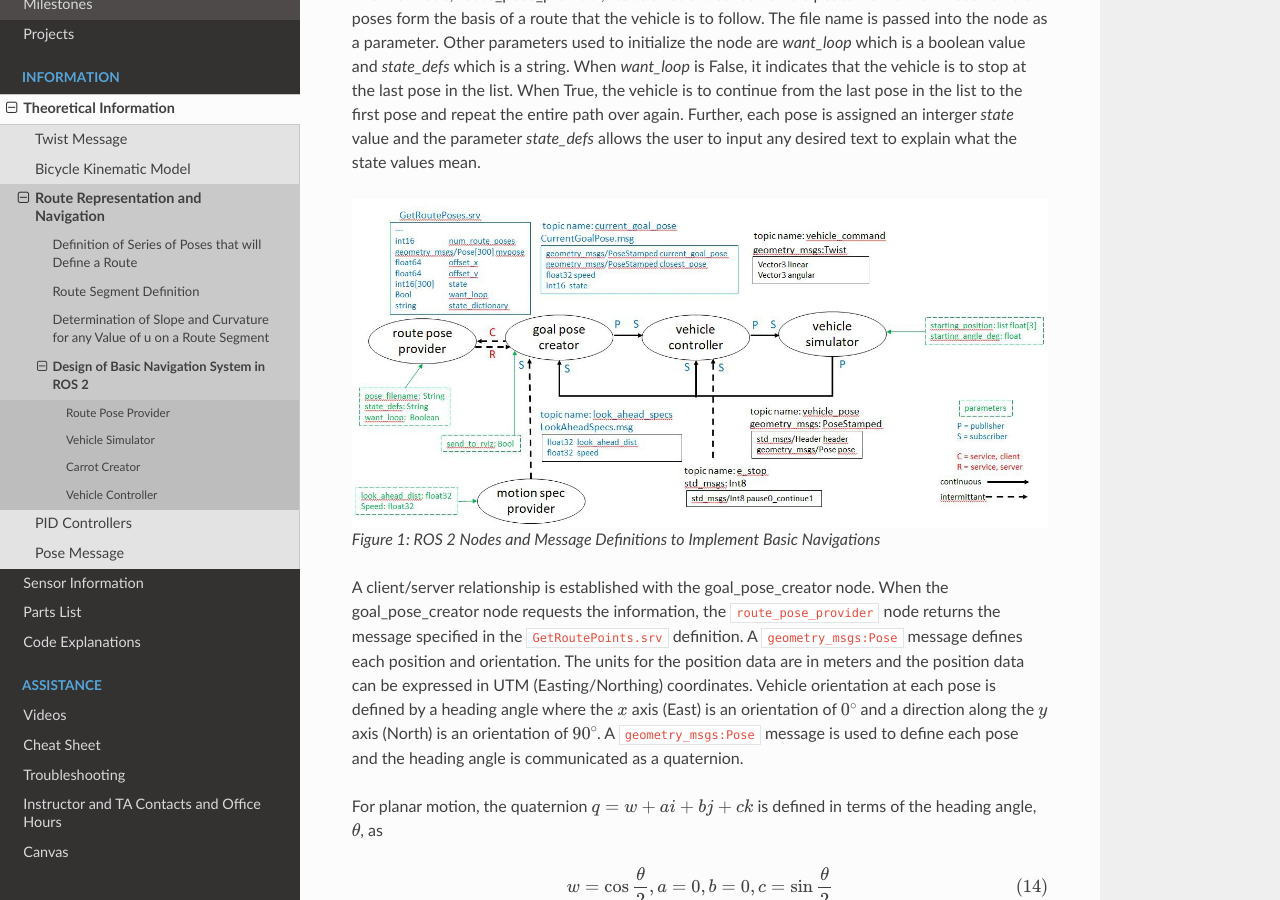
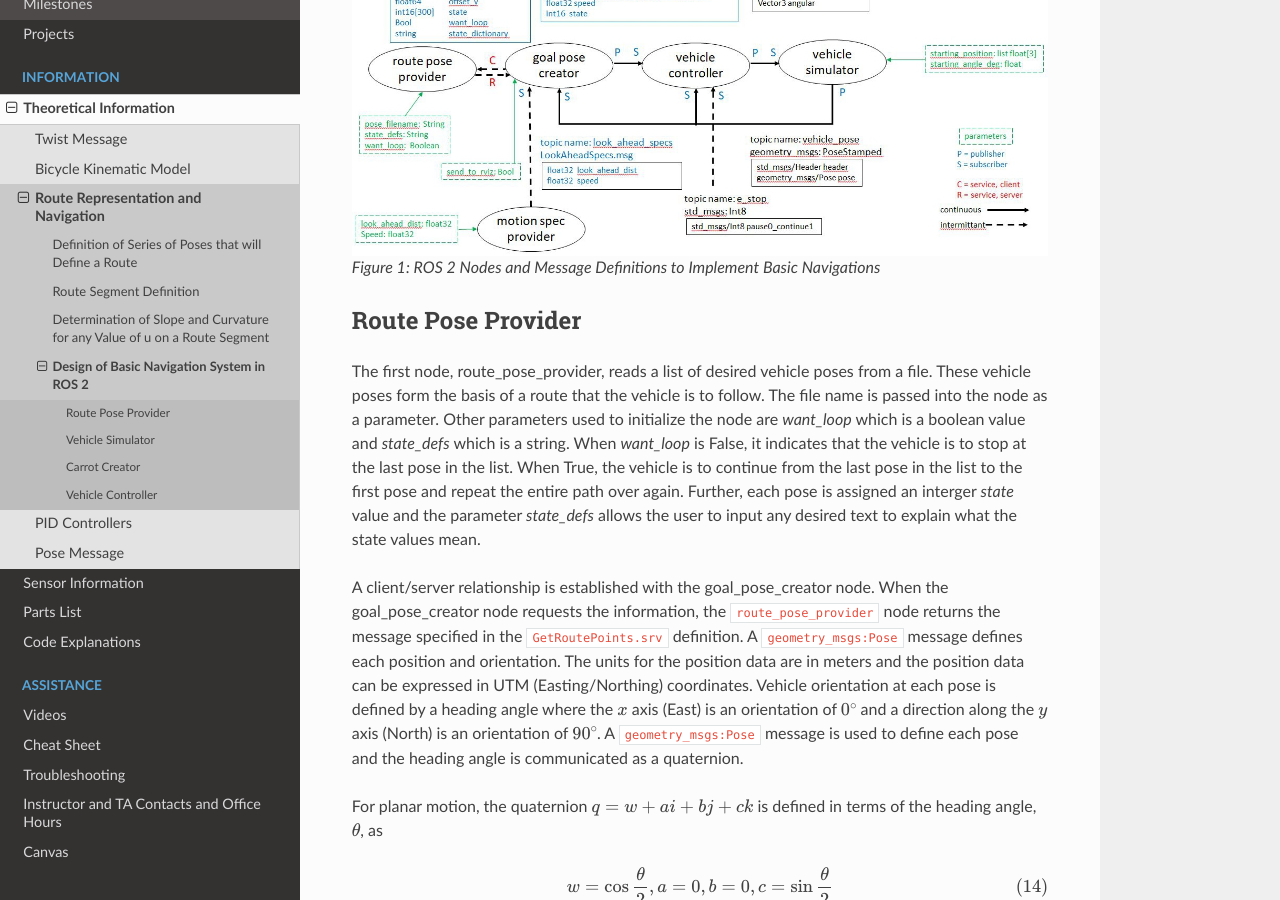
Before and after one commit to av-mae-uf/av1tenth-docs, a Sphinx documentation site: the page built from docs/information/theoryinfo/routes/navsys.rst, in a window 1280 px wide and 900 px high, scrolled down 377 px. Built offline with Sphinx 7.4.7 and the Read the Docs theme 2.0.0, drawn with Linux system fonts in a browser that asks for light colours.

```diff
--- a/docs/information/theoryinfo/routes/navsys.rst
+++ b/docs/information/theoryinfo/routes/navsys.rst
@@ -1,16 +1,16 @@
 Design of Basic Navigation System in ROS 2
 ==========================================
 Figure 1 shows a diagram of five ROS 2 nodes that can accomplish basic gps navigation.  Note that nodes are shown as ellipses, topics and services are shown as lines with arrows, standard messages are shown in black text, custom interface messages are shown in blue text, and parameters are shown in green text. A summary of what the nodes do is as follows:
-
-Route Pose Provider
-^^^^^^^^^^^^^^^^^^^^^
-The first node, route_pose_provider, reads a list of desired vehicle poses from a file.  These vehicle poses form the basis of a route that the vehicle is to follow.  The file name is passed into the node as a parameter.   Other parameters used to initialize the node are *want_loop* which is a boolean value and *state_defs* which is a string.  When *want_loop* is False, it indicates that the vehicle is to stop at the last pose in the list.  When True, the vehicle is to continue from the last pose in the list to the first pose and repeat the entire path over again.  Further, each pose is assigned an interger *state* value and the parameter *state_defs* allows the user to input any desired text to explain what the state values mean.
 
 .. figure:: images/gps_nav2.jpg
     :alt: ROS 2 Nodes and Message Definitions to Implement GPS Navigation
     :width: 100%
 
     Figure 1: ROS 2 Nodes and Message Definitions to Implement Basic Navigations
+
+Route Pose Provider
+^^^^^^^^^^^^^^^^^^^^^
+The first node, route_pose_provider, reads a list of desired vehicle poses from a file.  These vehicle poses form the basis of a route that the vehicle is to follow.  The file name is passed into the node as a parameter.   Other parameters used to initialize the node are *want_loop* which is a boolean value and *state_defs* which is a string.  When *want_loop* is False, it indicates that the vehicle is to stop at the last pose in the list.  When True, the vehicle is to continue from the last pose in the list to the first pose and repeat the entire path over again.  Further, each pose is assigned an interger *state* value and the parameter *state_defs* allows the user to input any desired text to explain what the state values mean.
 
 A client/server relationship is established with the goal_pose_creator node.  When the goal_pose_creator node requests the information,
 the ``route_pose_provider`` node returns the message specified in the ``GetRoutePoints.srv`` definition.  A ``geometry_msgs:Pose`` message defines each position and
```
